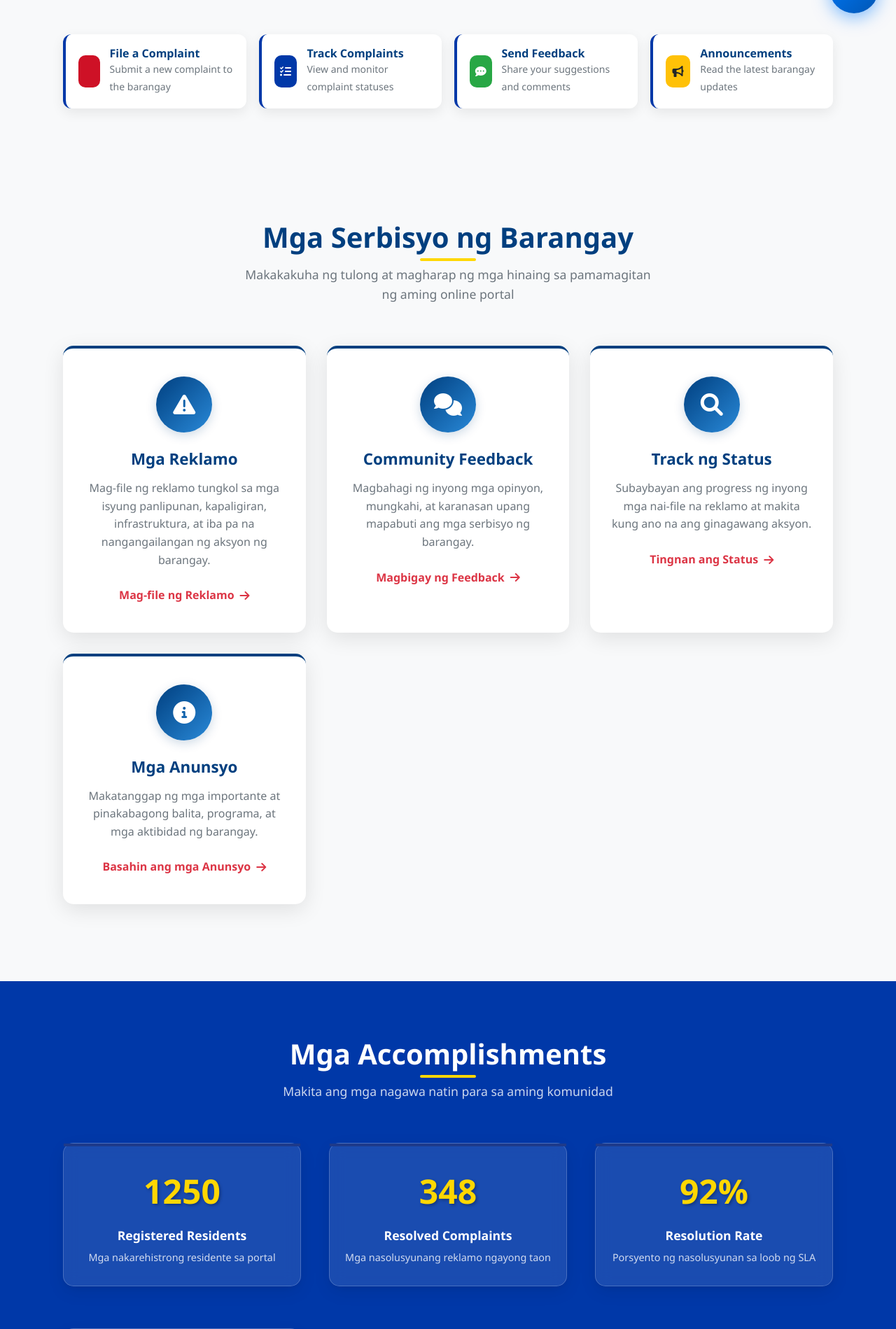
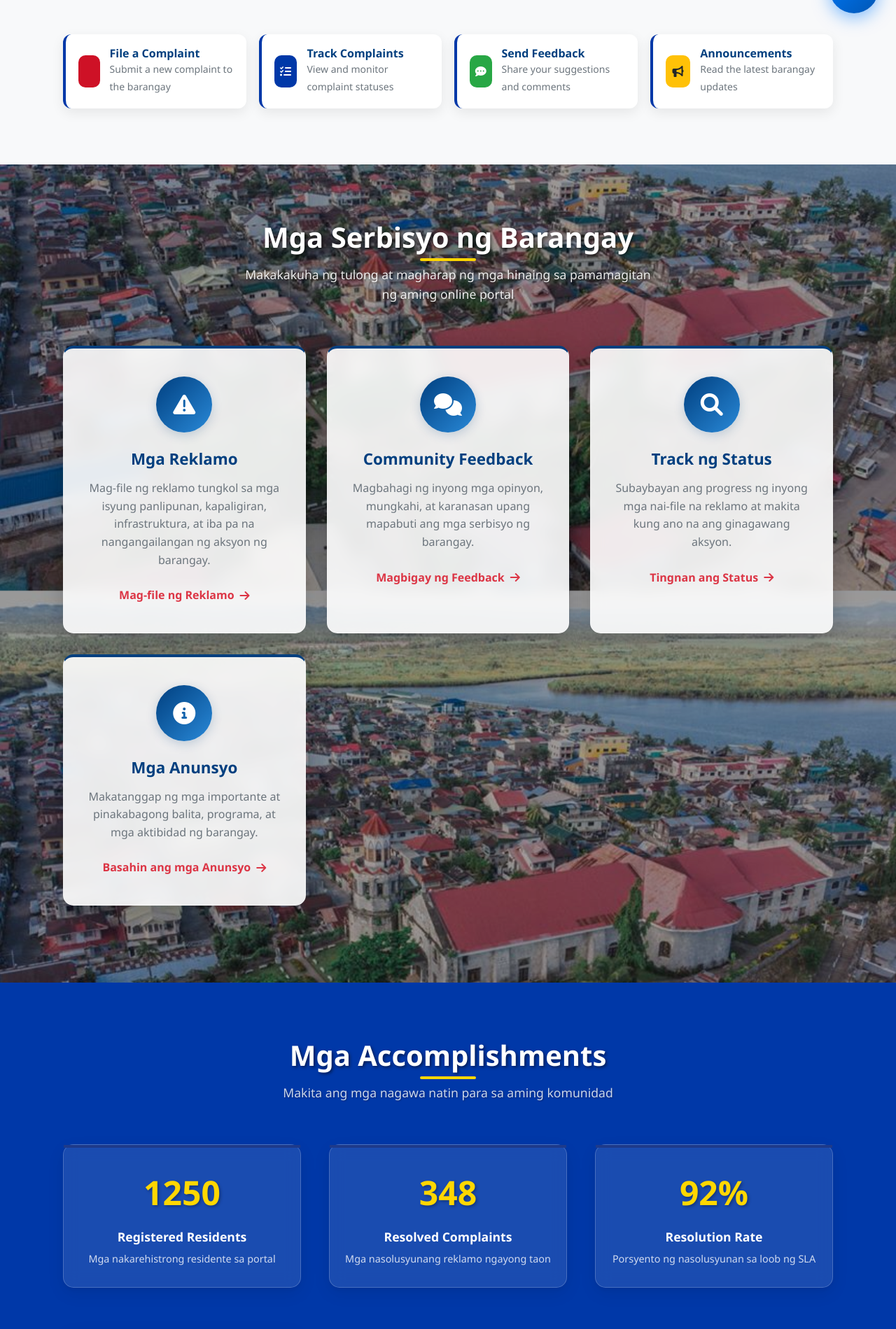
Before and after one commit to qwertyuiop547/mywebapp, a Django app: page /en/ in a window 1280 px wide. Shown: the part 756-2655 px from the top of the page at 70% size. Run offline with Django 5.2, Linux system fonts and the light colour scheme; data that the repository does not hold is empty.

Commit message:
Add beautiful aerial background to home page with glass morphism service cards

```diff
--- a/templates/home.html
+++ b/templates/home.html
@@ -6,6 +6,16 @@
 
 {% block extra_css %}
 <style>
+    /* Beautiful aerial background for home page */
+    body {
+        background: linear-gradient(rgba(0, 0, 0, 0.3), rgba(0, 0, 0, 0.3)),
+                    url('{% static "images/474106523_917891393848174_7194567452072847933_n.jpg" %}') center center !important;
+        background-size: cover !important;
+        background-attachment: fixed !important;
+        background-repeat: no-repeat !important;
+        min-height: 100vh !important;
+    }
+
     /* Government Portal Theme */
     :root {
         /* Philippine flag theme (for consistency across portal) */
@@ -193,7 +203,7 @@
     /* Services Overview Section */
     .services-section {
         padding: 80px 0;
-        background: var(--gov-light);
+        background: transparent;
     }
 
     .section-header {
@@ -204,9 +214,10 @@
     .section-title {
         font-size: 2.5rem;
         font-weight: 700;
-        color: var(--gov-primary);
+        color: white;
         margin-bottom: 15px;
         position: relative;
+        text-shadow: 2px 2px 4px rgba(0,0,0,0.5);
     }
 
     .section-title::after {
@@ -223,9 +234,10 @@
 
     .section-subtitle {
         font-size: 1.1rem;
-        color: #6c757d;
+        color: rgba(255, 255, 255, 0.9);
         max-width: 600px;
         margin: 0 auto;
+        text-shadow: 1px 1px 2px rgba(0,0,0,0.3);
     }
 
     .service-grid {
@@ -236,12 +248,14 @@
     }
 
     .service-card {
-        background: white;
+        background: rgba(255, 255, 255, 0.9);
+        backdrop-filter: blur(10px);
         padding: 40px 30px;
         border-radius: 15px;
         text-align: center;
-        box-shadow: 0 8px 30px rgba(0,0,0,0.1);
+        box-shadow: 0 8px 32px rgba(0,0,0,0.2);
         transition: all 0.3s ease;
+        border: 1px solid rgba(255, 255, 255, 0.3);
         border-top: 4px solid var(--gov-primary);
         position: relative;
         overflow: hidden;
```
